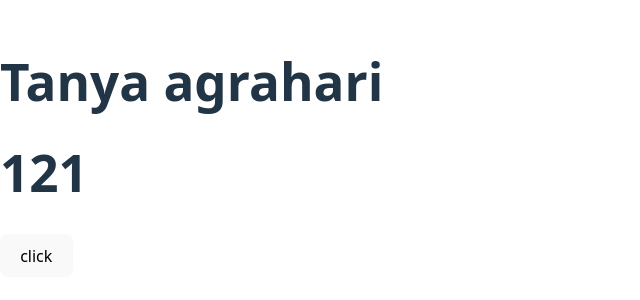
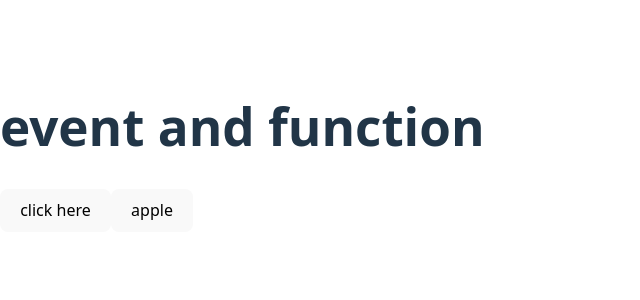
Before and after one commit to tanyaagraharicoder/react-cource, a React (Vite) app: page / in a window 1280 px wide. Shown: the part 252-552 px from the top of the page, without its empty margins (0-640 px from the left). Built offline with nearby package versions, Linux system fonts and the light colour scheme.

Commit message:
click event annd fuction call

```diff
--- a/src/App.jsx
+++ b/src/App.jsx
@@ -1,14 +1,27 @@
+
+
+ const fruit=( name)=>{
+    alert(name)
+  }
 
 function App() {
-  const userName ="Tanya agrahari"
-  let x=32
-  let y= 89
+  function callFun(){
+    alert("function called")
+  }
+  const fruit=( name)=>{
+    alert(name)
+  }
+
 
   return (
     <>
-    <h1> {userName}</h1>
-    <h1>{x+y}</h1>
-    <button onClick={()=> alert("hello")}> click</button>
+    <h1> event and function </h1>
+    {/*  here we just pass function defition of callFun because onClick don not work with function call like callFun() */}
+    <button onClick={callFun}> click here</button>
+    {/*  here we take an exaple ike if we have to  pass paameter then we use it like this  */}
+    <button onClick={()=>fruit("apple")}> apple </button>
+
+
 
 
 
```
Also changed, not shown: src/Todo.jsx (added).
